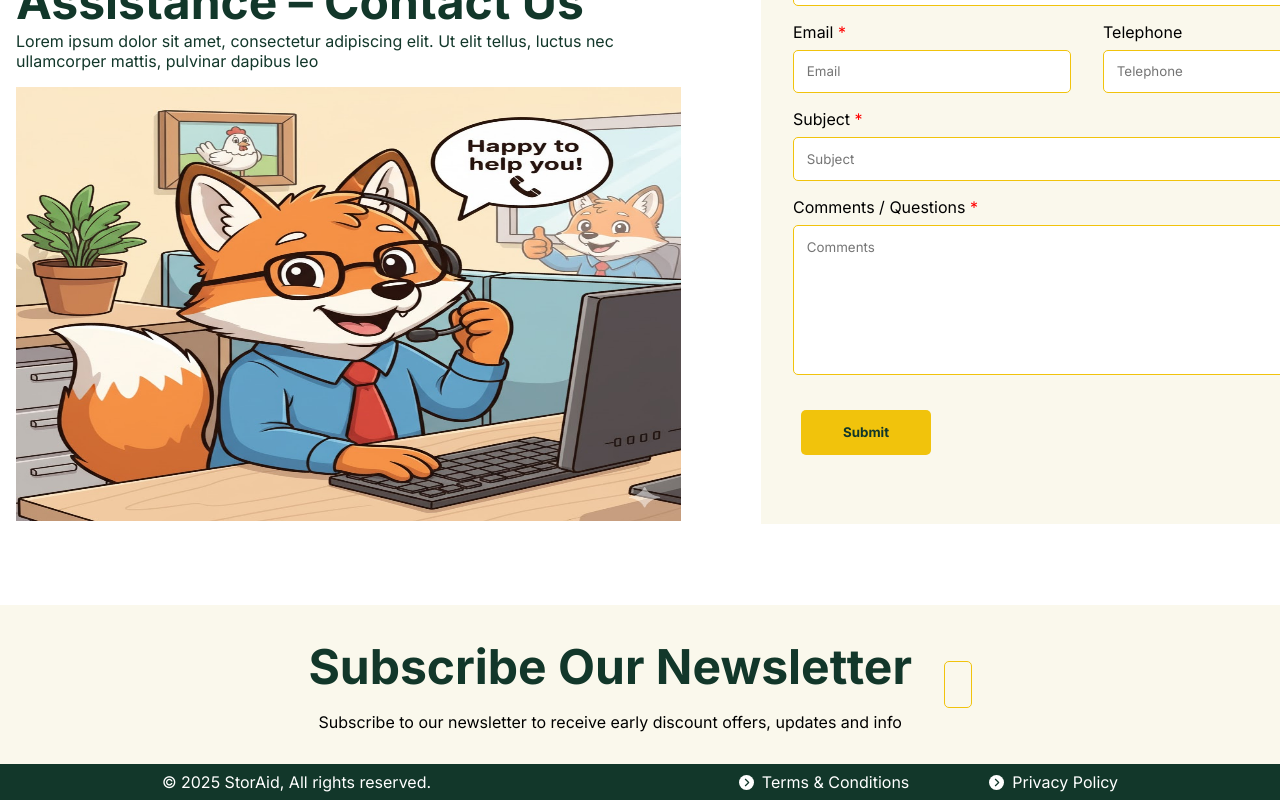
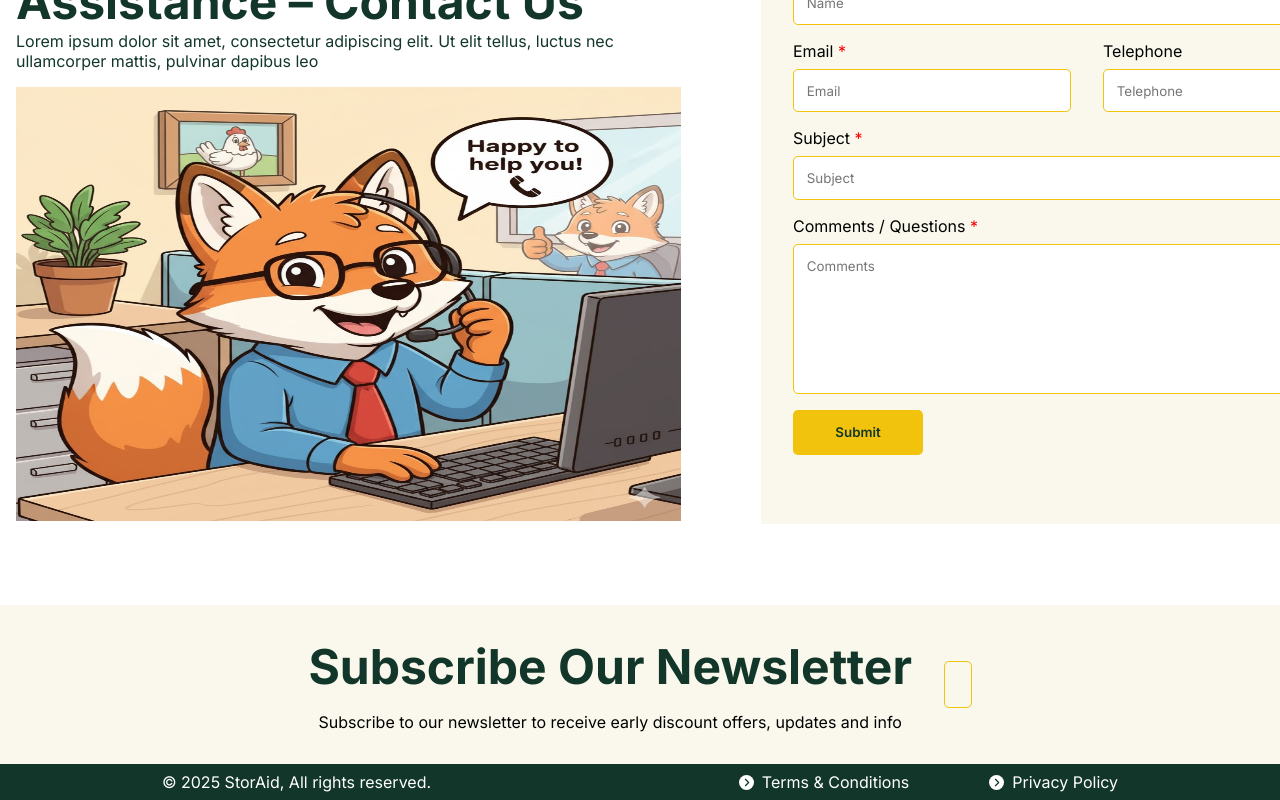
Before and after one commit to emillarsson99-m0wgli/StoraidStorageService, a React (Vite) app: page /ContactPage in a window 1280 px wide. Shown: the part 807-1607 px from the top of the page. Built offline with nearby package versions, Linux system fonts and the light colour scheme.

Commit message:
Changed button component to button element

```diff
--- a/src/Components/ContactForm.css
+++ b/src/Components/ContactForm.css
@@ -38,8 +38,20 @@
     box-sizing: border-box;
 }
 
-.form-button {
-    padding: 1.2rem .5rem;
+.form-btn {
+    background-color: #F1C30C;
+    color: #12372A;
+    border: 1px solid transparent;
+    width: 130px;
+    height: 45px;
+    border-radius: 5px;
+    font-weight: 600;
+
+    &:hover {
+        background-color: #12372A;
+        color: #fff;
+        transition: 0.3s ease-in-out;
+  }
 }
 
 #email {
--- a/src/Components/ContactForm.jsx
+++ b/src/Components/ContactForm.jsx
@@ -1,5 +1,3 @@
-import InputForm from "./InputForm"
-import Button from "./Button"
 import { useState } from 'react'
 
 function ContactForm() {
@@ -152,7 +150,7 @@ function ContactForm() {
             {contactErrors.comment && <span className="contact-error">{contactErrors.comment}</span>}
         </div>
         <div className="form-button">
-            <Button Text="Submit" className="form-btn"/>
+            <button className="form-btn">Submit</button>
         </div>
     </form>
   )
```
